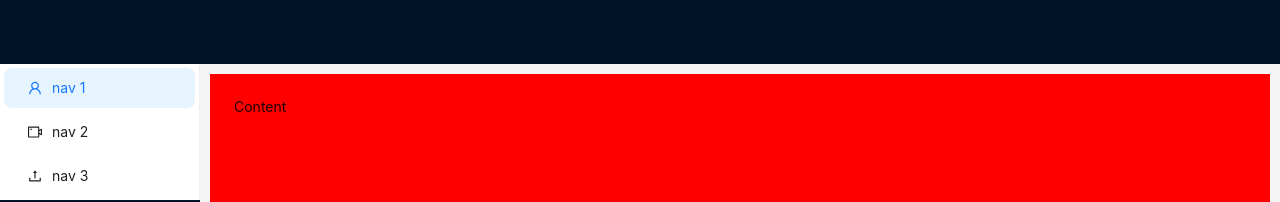
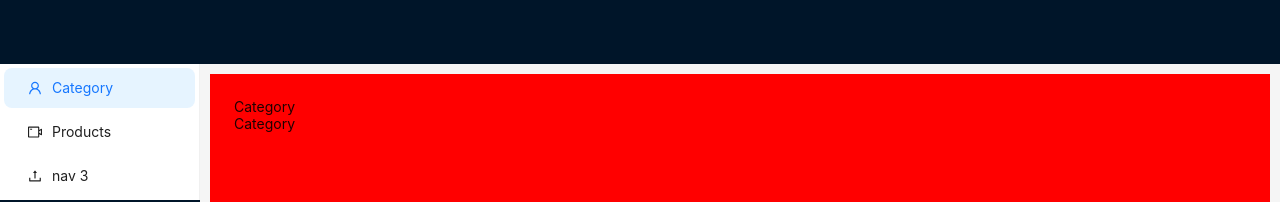
Before and after one commit to huunam1001/DemoWeb, a React app: page / in a window 1280 px wide. Shown: the top 202 px of the page. Built offline with nearby package versions, Linux system fonts and the light colour scheme.

Commit message:
continued ui

```diff
--- a/package.json
+++ b/package.json
@@ -14,7 +14,8 @@
     "@ant-design/icons": "^5.0.1",
     "antd": "^5.2.3",
     "react": "^18.2.0",
-    "react-dom": "^18.2.0"
+    "react-dom": "^18.2.0",
+    "react-router-dom": "^6.8.2"
   },
   "devDependencies": {
     "@babel/core": "^7.20.12",
--- a/src/index.js
+++ b/src/index.js
@@ -1,12 +1,13 @@
 import React from 'react'
 import ReactDOM from 'react-dom'
+import { BrowserRouter } from 'react-router-dom';
 import App from './App'
 import './index.css'
 
 ReactDOM.render(
-  <React.StrictMode>
+  <BrowserRouter>
     <App />
-  </React.StrictMode>,
+  </BrowserRouter>,
 
   document.getElementById('root')
 )
--- /dev/null
+++ b/src/pages/category/index.jsx
@@ -0,0 +1,12 @@
+import React from 'react'
+
+const Category = (props) => {
+  return (
+    <div>
+      <div>Category</div>
+      <div>Category</div>
+    </div>
+  )
+}
+
+export default Category
--- a/src/pages/home/home.jsx
+++ b/src/pages/home/home.jsx
@@ -1,6 +1,8 @@
 import React from 'react'
 import { Layout, Menu } from 'antd'
+import { Routes, Route } from 'react-router-dom'
 import './style.scss'
+import Category from '../category'
 import {
   MenuFoldOutlined,
   MenuUnfoldOutlined,
@@ -26,12 +28,12 @@ const Home = (props) => {
               {
                 key: '1',
                 icon: <UserOutlined />,
-                label: 'nav 1'
+                label: 'Category'
               },
               {
                 key: '2',
                 icon: <VideoCameraOutlined />,
-                label: 'nav 2'
+                label: 'Products'
               },
               {
                 key: '3',
@@ -50,7 +52,9 @@ const Home = (props) => {
               background: 'red'
             }}
           >
-            Content
+            <Routes>
+              <Route path='/' element={<Category />}></Route>
+            </Routes>
           </Content>
         </Layout>
       </Layout>
```
Also changed, not shown: 1 other file (tests, documents, lock files or other folders).
